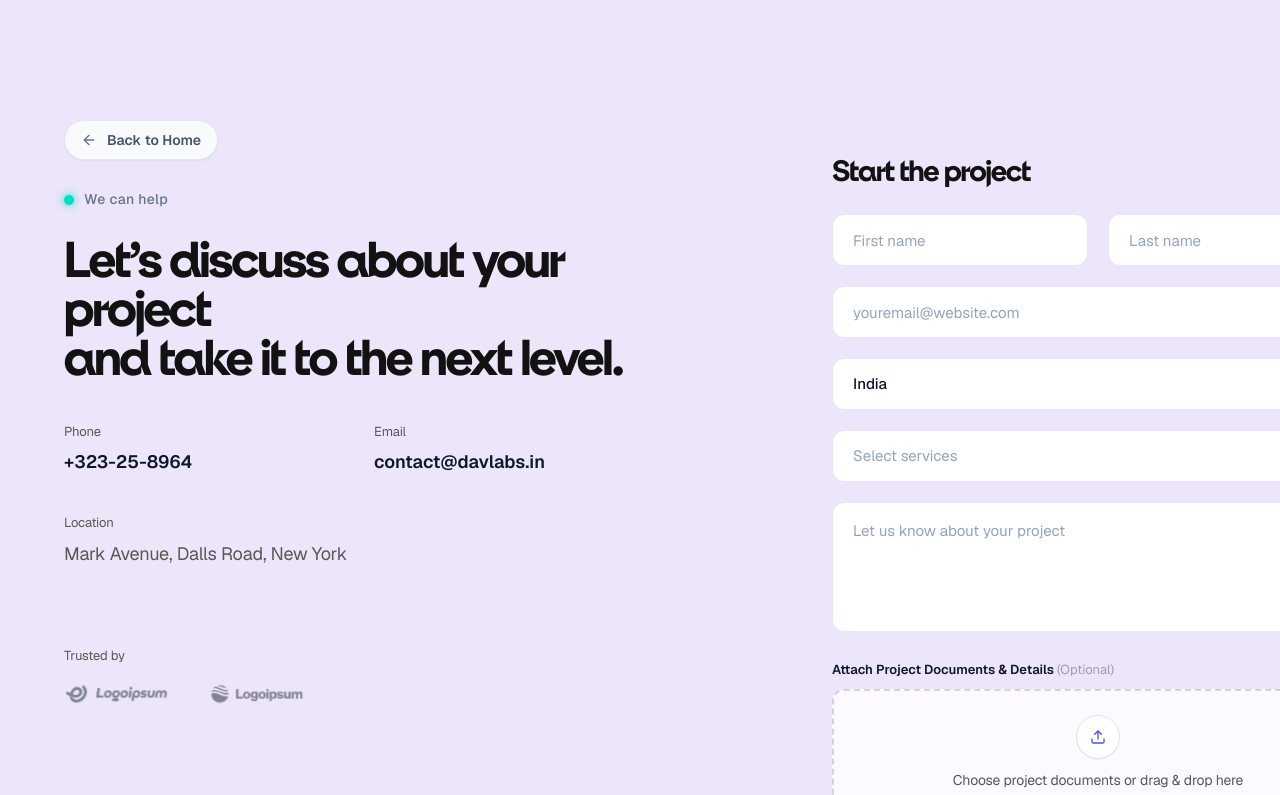
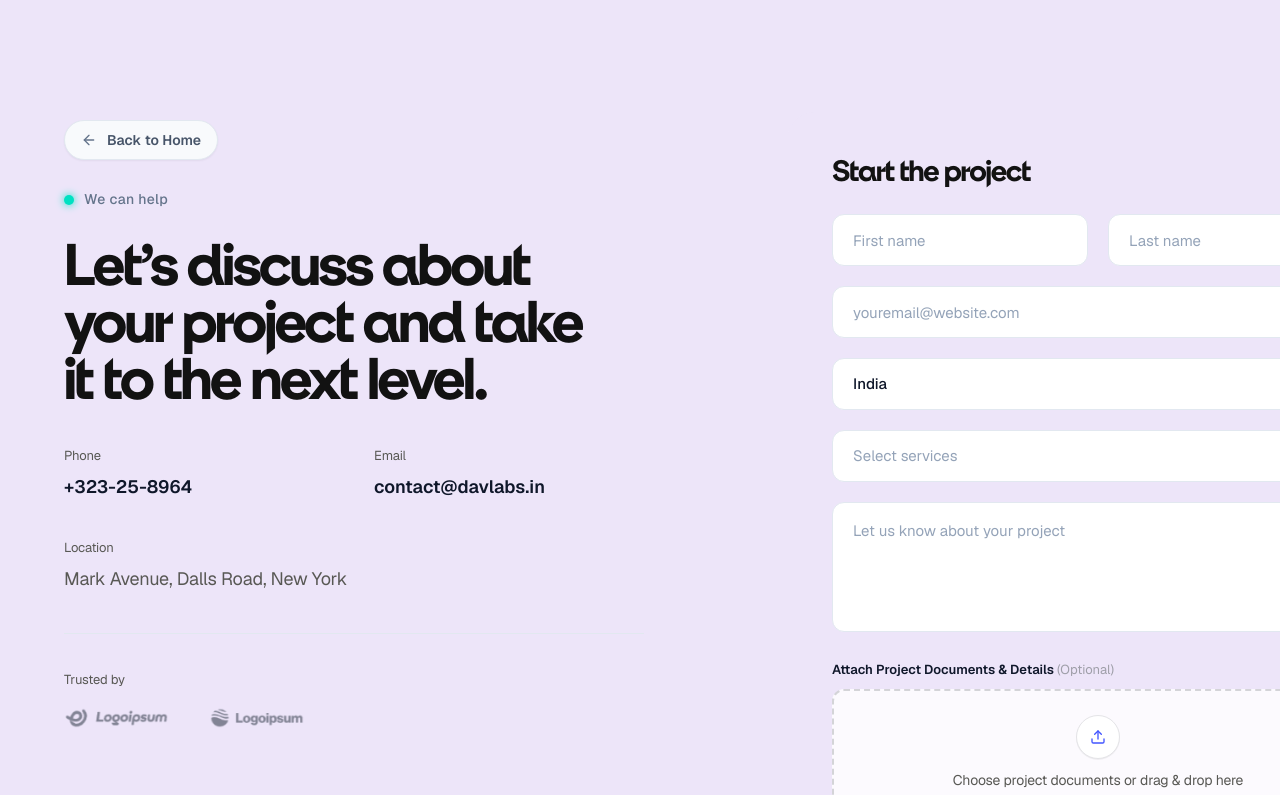
Before and after one commit to AlokMahapatra26/davxsparsh, a Next.js app: page /contact in a window 1280 px wide. Shown: the top 795 px of the page. Built offline with nearby package versions, Linux system fonts and the light colour scheme.

Commit message:
style: enlarge contact headline size and format into 3 balanced lines

```diff
--- a/src/components/ui/contact-01-utils/contact-info.tsx
+++ b/src/components/ui/contact-01-utils/contact-info.tsx
@@ -57,8 +57,10 @@ export default function ContactInfo({
       </div>
 
       {/* Main Headline */}
-      <h1 className="text-[34px] sm:text-[42px] lg:text-[48px] font-bold text-[#0f172a] leading-[1.15] tracking-[-0.025em] mb-10">
-        Let’s discuss about your project<br />and take it to the next level.
+      <h1 className="text-[34px] sm:text-[46px] lg:text-[52px] xl:text-[56px] font-bold text-[#0f172a] leading-[1.15] tracking-[-0.025em] mb-10">
+        Let’s discuss about<br />
+        your project and take<br />
+        it to the next level.
       </h1>
 
       {/* Contact Details Grid */}
```
